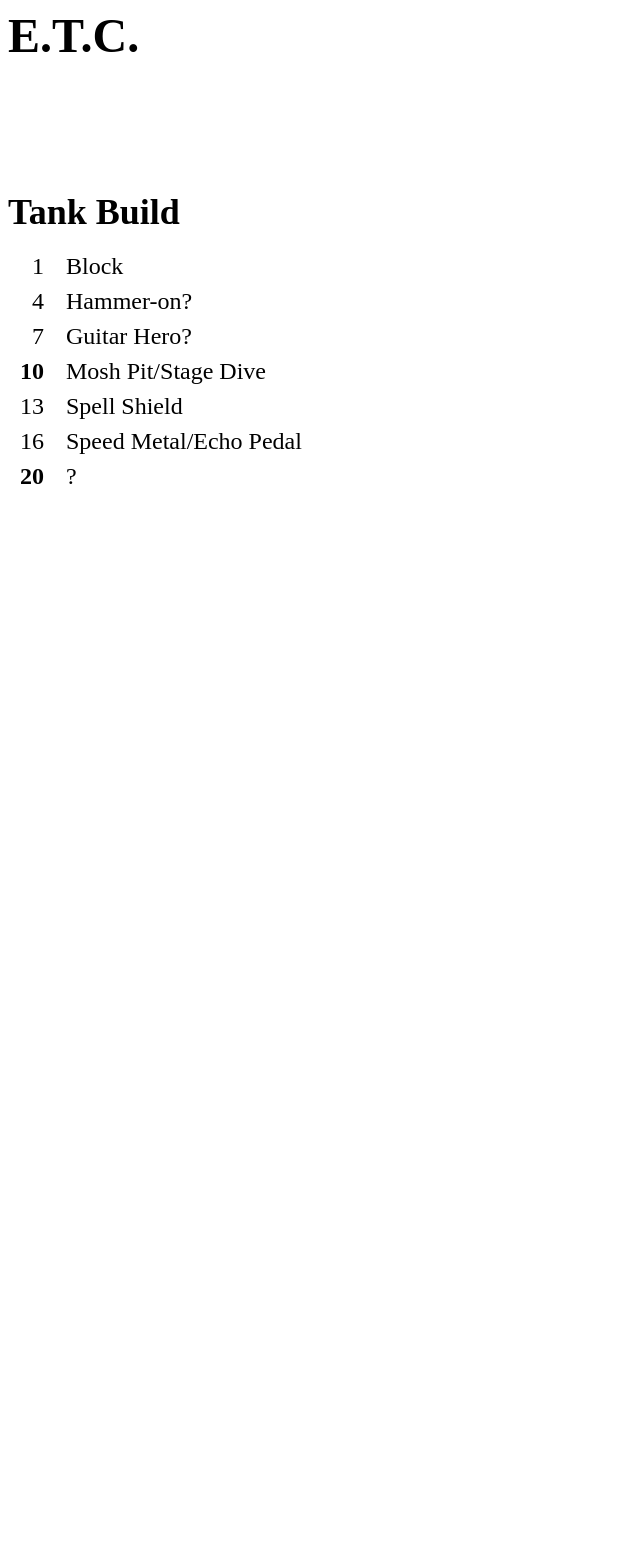
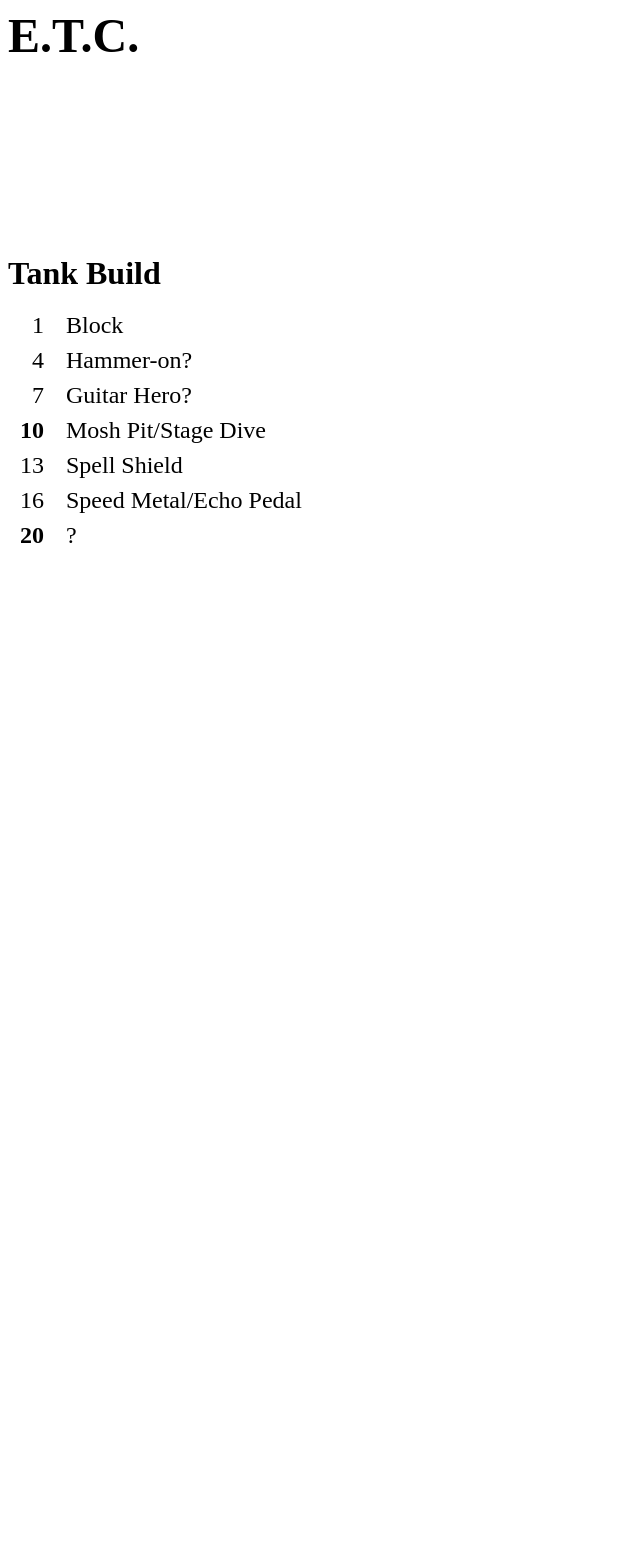
Before and after one commit to andersroos/andersroos.github.io, a Jekyll site: the page built from hots/etc.md, in a window 1280 px wide. Shown: the whole page, without its empty margins (0-640 px from the left). Built offline with Jekyll 4.4.1, drawn with Linux system fonts in a browser that asks for light colours; before the commit the page ends 1494 px from its top, so only the background shows below that.

Commit message:
Tweaking

```diff
--- a/css/core.scss
+++ b/css/core.scss
@@ -8,7 +8,8 @@
     margin-bottom: 1000px;
 
     h2 {
-        margin: 128 0 16 0;
+        font-size: 32px;
+        margin: 192 0 16 0;
     }
 
     ul {
```
